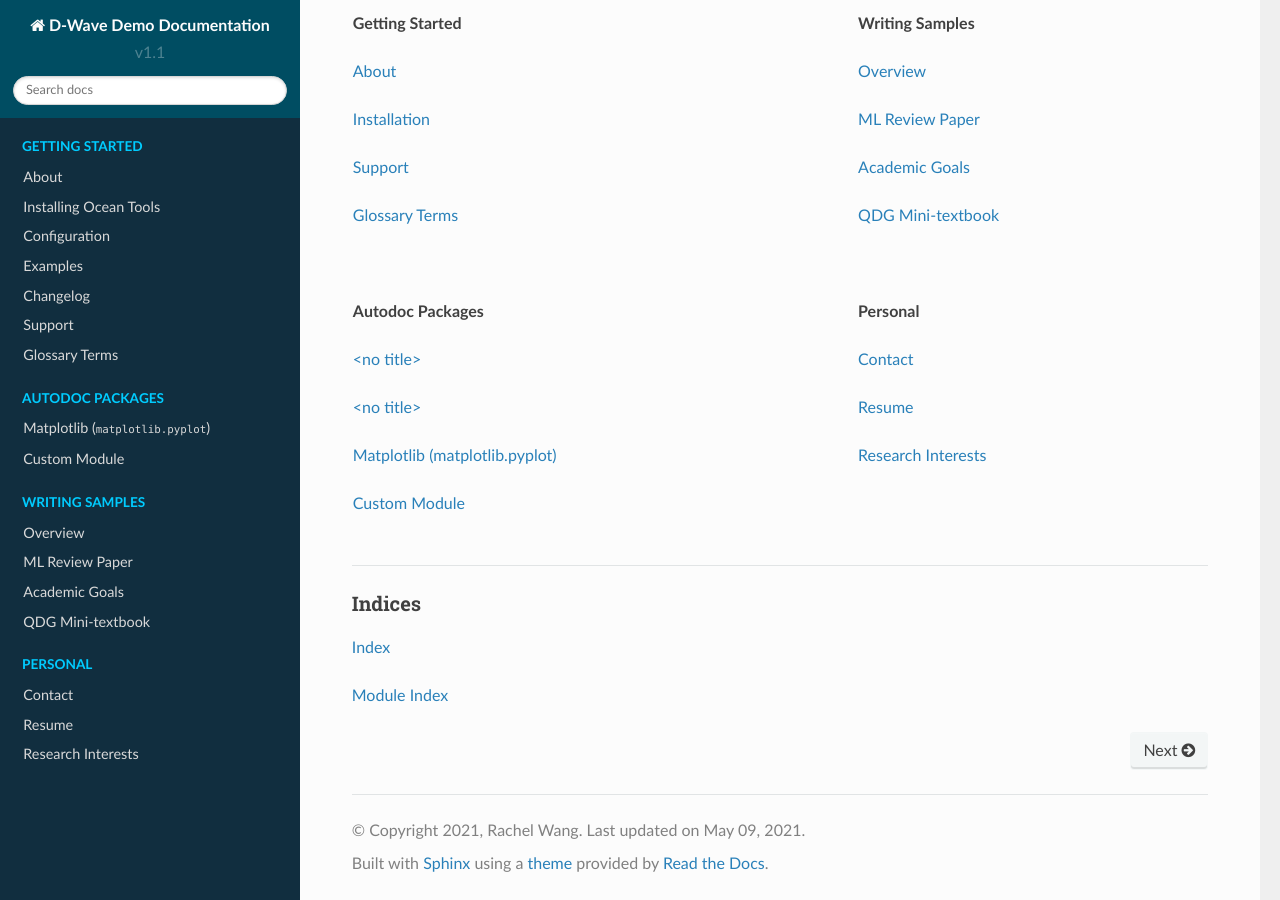
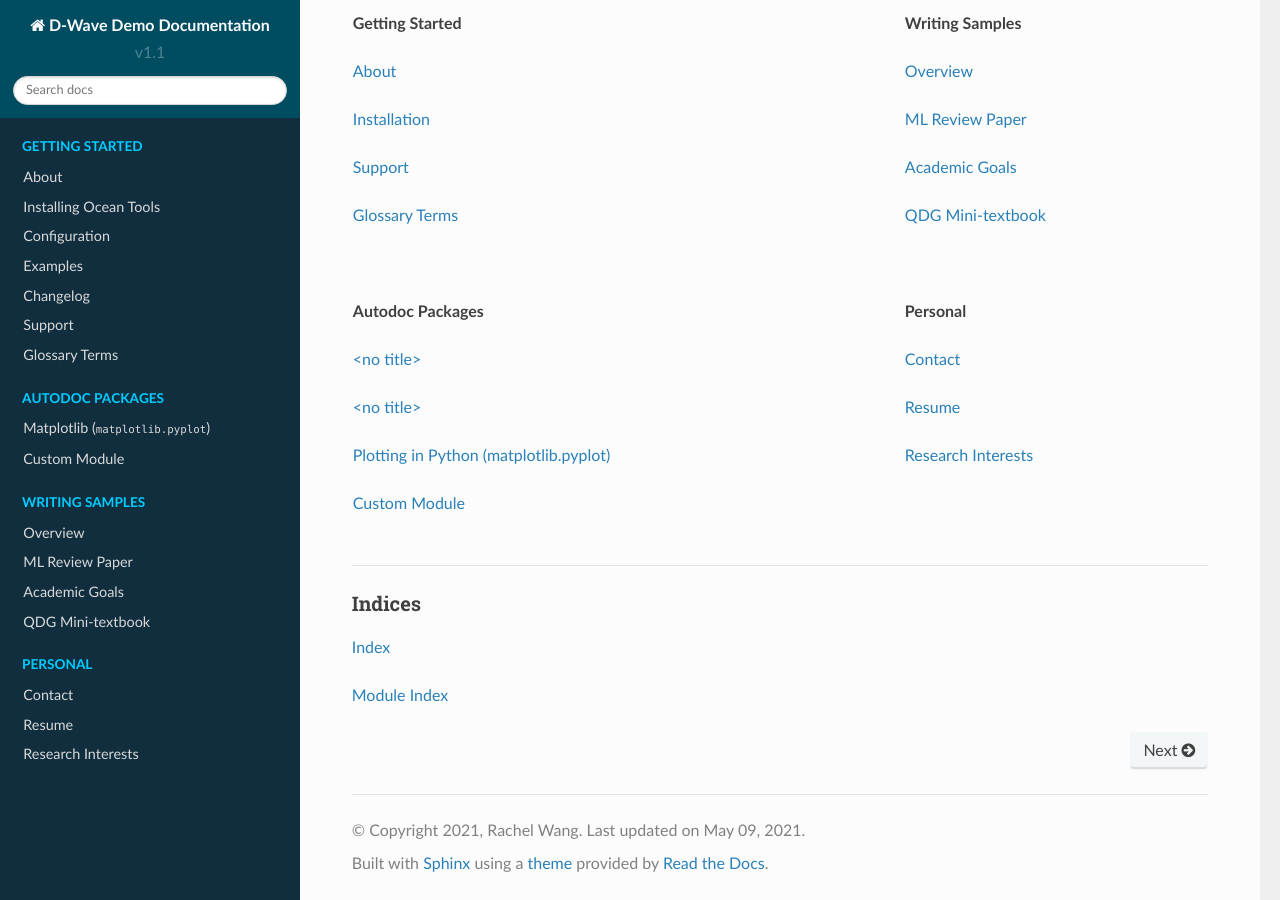
Before and after one commit to rcywang/d-wave-demodoc, a Sphinx documentation site: the page built from docs/index.rst, in a window 1280 px wide and 900 px high, scrolled down 593 px. Built offline with Sphinx 7.4.7 and the Read the Docs theme 2.0.0, drawn with Linux system fonts in a browser that asks for light colours.

Commit message:
temp fix for plt plot link

```diff
--- a/docs/index.rst
+++ b/docs/index.rst
@@ -42,7 +42,7 @@
 
      * :doc:`../fourier`
      * :doc:`../randomsamp`
-     * :doc:`../matplotlib`
+     * `Plotting in Python (matplotlib.pyplot) <https://d-wave-demodoc.readthedocs.io/en/main/matplotlib.html>`_
      * :doc:`../main`
 
    * **Writing Samples**
```
